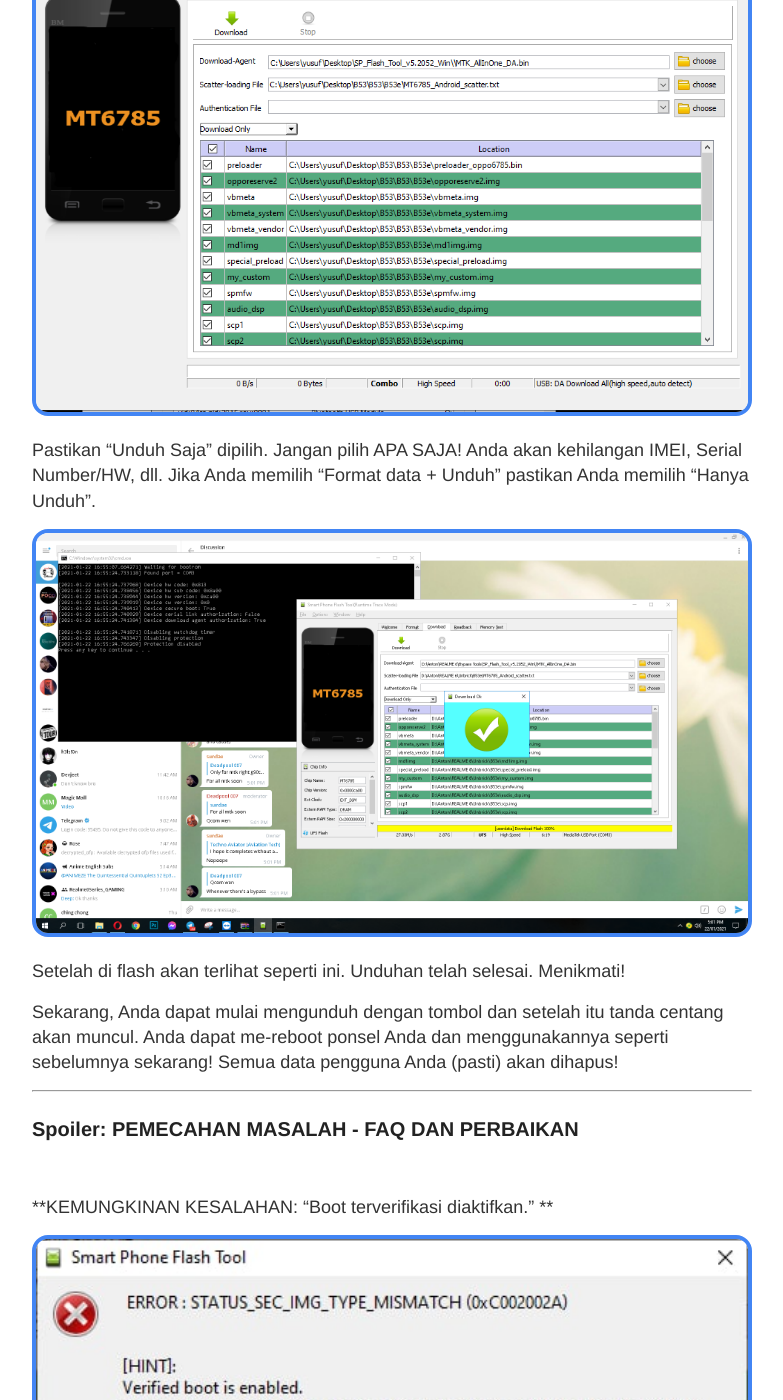
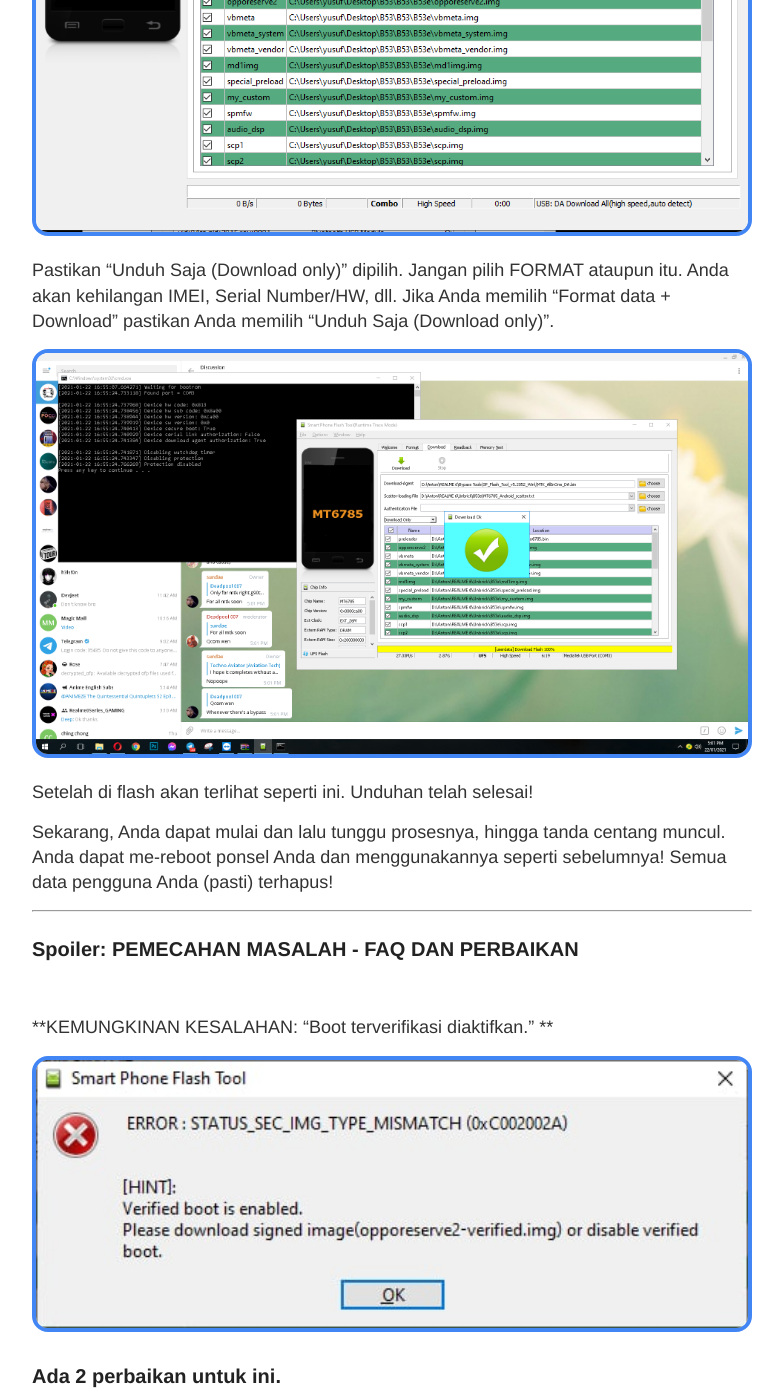
Before and after one commit to r6id/r6id.github.io, a Jekyll site: the page built from _posts/2022-01-01-Tutorial-Flash-Ulang-Via-SP-Flash-Tool.md, in a window 1280 px wide and 1400 px high, scrolled down 7511 px. Shown: the whole window, without its empty margins (248-1031 px from the left). Built offline with Jekyll 4.4.1, drawn with Linux system fonts in a browser that asks for light colours; comment, search, counter and statistics services are not loaded; some of the changed text lies outside the part shown.

Commit message:
r6id-web: Changes *
* Fix derp & cleanup

```diff
--- a/_posts/2022-01-01-Tutorial-Flash-Ulang-Via-SP-Flash-Tool.md
+++ b/_posts/2022-01-01-Tutorial-Flash-Ulang-Via-SP-Flash-Tool.md
@@ -82,23 +81,21 @@ Jika Anda memiliki masalah di sini, silakan periksa akhir panduan untuk memperba
 
 <img width="100%" src="../images/flash/07.png" style="border: 4px #4285F4 solid; border-radius: 16px;">
 
-Klik pilih Agen DA. (Saya mengunggah paket alat pintas yang diperbarui, jika Anda menggunakan yang lebih lama, unduh yang baru) Masuk ke Paket Alat Bypass > Perbaikan Boot Terverifikasi > Pilih file "DA_6765_6785_6768_6873_6885_6853.bin".
+Klik pilih Agen DA -> Folder "Bypass Tools Pack" -> "VerifiedBootFix" > Pilih file "DA_6765_6785_6768_6873_6885_6853.bin".
 
-> Link DA Yang Baru: [DA_6765_6785_6768_6873_6885_6853.bin](https://www42.zippyshare.com/v/gRzQWlvW/file.html)
-
-Jika kesalahannya masuk ke menu Opsi dan nonaktifkan opsi yang ditunjukkan di bawah ini. Anda akan dapat memilih file DA.
+Jika muncul error, masuk ke menu Opsi dan nonaktifkan opsi yang ditunjukkan di bawah ini. Anda akan dapat memilih file DA.
 
 <img width="100%" src="../images/flash/08.png" style="border: 4px #4285F4 solid; border-radius: 16px;">
 
 <img width="100%" src="../images/flash/09.png" style="border: 4px #4285F4 solid; border-radius: 16px;">
 
-Pastikan "Unduh Saja" dipilih. Jangan pilih APA SAJA! Anda akan kehilangan IMEI, Serial Number/HW, dll. Jika Anda memilih "Format data + Unduh" pastikan Anda memilih "Hanya Unduh".
+Pastikan "Unduh Saja (Download only)" dipilih. Jangan pilih FORMAT ataupun itu. Anda akan kehilangan IMEI, Serial Number/HW, dll. Jika Anda memilih "Format data + Download" pastikan Anda memilih "Unduh Saja (Download only)".
 
 <img width="100%" src="../images/flash/010.png" style="border: 4px #4285F4 solid; border-radius: 16px;">
 
-Setelah di flash akan terlihat seperti ini. Unduhan telah selesai. Menikmati!<br/>
+Setelah di flash akan terlihat seperti ini. Unduhan telah selesai!<br/>
 
-Sekarang, Anda dapat mulai mengunduh dengan tombol dan setelah itu tanda centang akan muncul. Anda dapat me-reboot ponsel Anda dan menggunakannya seperti sebelumnya sekarang! Semua data pengguna Anda (pasti) akan dihapus!
+Sekarang, Anda dapat mulai dan lalu tunggu prosesnya, hingga tanda centang muncul. Anda dapat me-reboot ponsel Anda dan menggunakannya seperti sebelumnya! Semua data pengguna Anda (pasti) terhapus!
 
 ---
 
@@ -112,7 +109,7 @@ Sekarang, Anda dapat mulai mengunduh dengan tombol dan setelah itu tanda centang
 
 <img width="100%" src="../images/flash/012.png" style="border: 4px #4285F4 solid; border-radius: 16px;">
 
-Klik pilih Agen DA. (Saya mengunggah paket alat pintas yang diperbarui, jika Anda menggunakan yang lebih lama, unduh yang baru) Masuk ke Paket Alat Bypass > Perbaikan Boot Terverifikasi > Pilih file "DA_6765_6785_6768_6873_6885_6853.bin".
+Klik pilih Agen DA -> Folder "Bypass Tools Pack" -> "VerifiedBootFix" > Pilih file "DA_6765_6785_6768_6873_6885_6853.bin".
 
 Jika kesalahannya masuk ke menu Opsi dan nonaktifkan opsi yang ditunjukkan di bawah ini. Anda akan dapat memilih file DA.
 
```
Also changed, not shown: other parts of _posts/2022-01-01-Tutorial-Flash-Ulang-Via-SP-Flash-Tool.md (+3 -4 lines).
